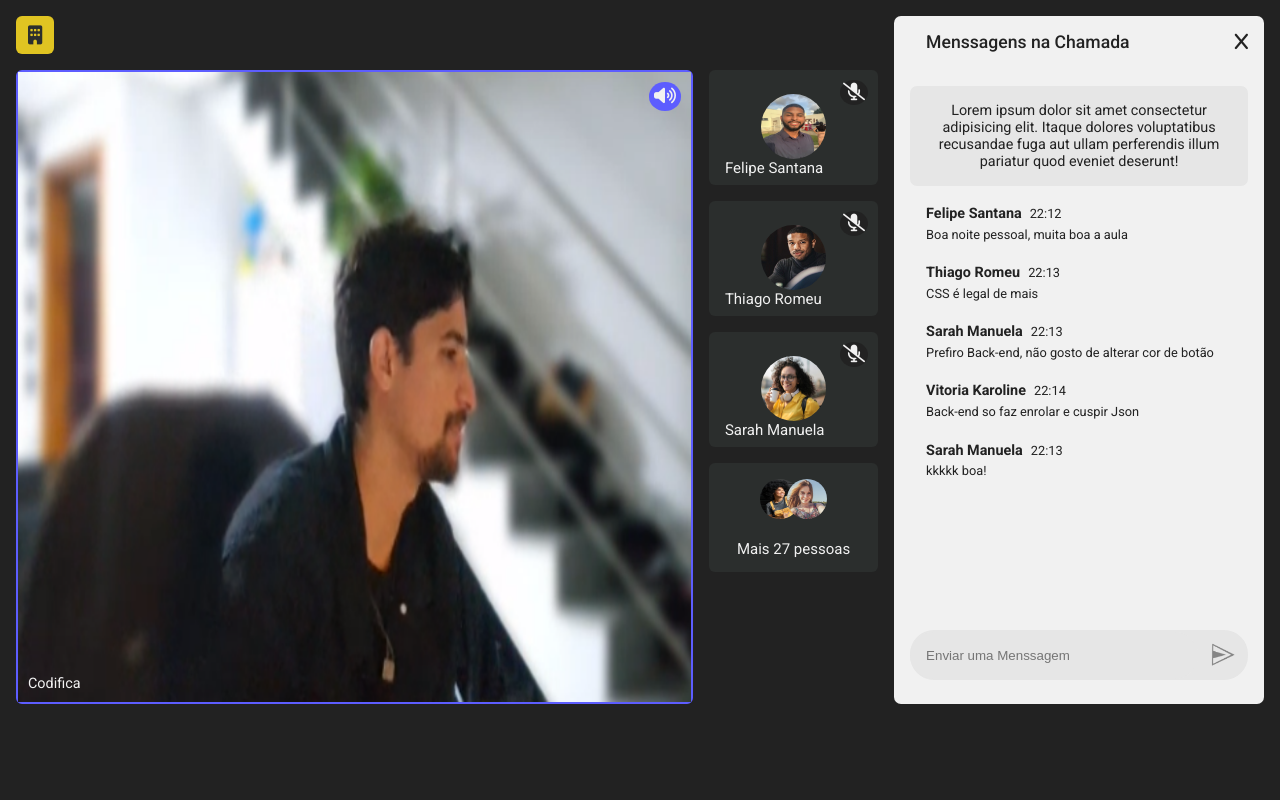
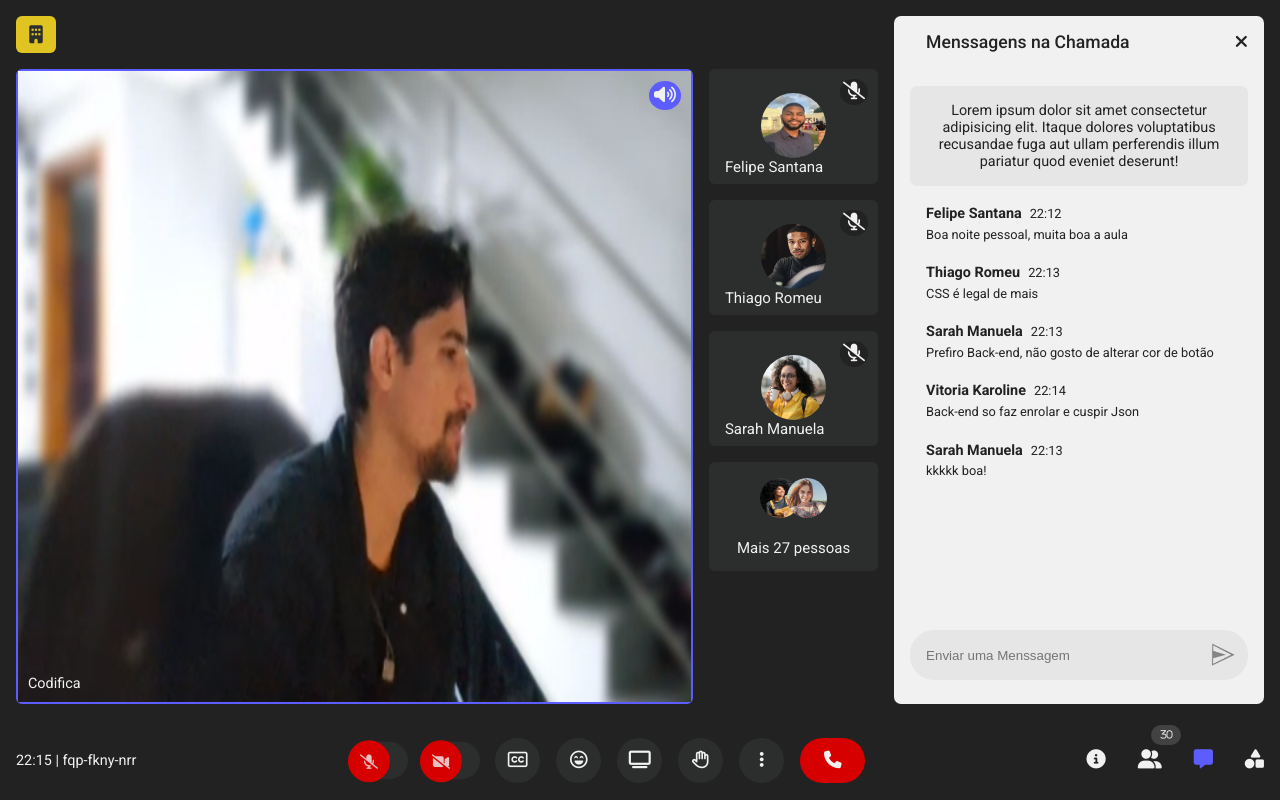
Before and after one commit to felipesantana012/replicando-front-google-meet, a plain HTML site: page index.html in a window 1280 px wide. Drawn offline with Linux system fonts and the light colour scheme.

Commit message:
finalizado html e css rodape

```diff
--- a/index.html
+++ b/index.html
@@ -69,7 +69,7 @@
 
             <div class="chat__titulo">
                 <h2>Menssagens na Chamada</h2>
-                <i class="fa-solid fa-x"></i>
+                <i class="fa-solid fa-xmark"></i>
             </div>
 
             <div class="chat__card-informacao">
@@ -130,6 +130,107 @@
 
     </div>
 
+    <div class="rodape">
+
+        <div class="rodape__hora-codigo">
+            <p>22:15 <span>|</span> fqp-fkny-nrr</p>
+        </div>
+
+        <ul class="rodape__botoes-transmissao">
+            <li class="rodape__botoes-transmissao-item">
+
+                <div class="btns-microfone-camera">
+
+                <div class="btn-microfone">
+                    <input type="checkbox" class="checkbox" id="ativar-microfone" />
+                    <label class="label" for="ativar-microfone">
+                    <i class="fa-solid fa-chevron-up"></i>
+                    <div class="ball">
+                        <i class="fa-solid fa-microphone-slash"></i>
+                    </div>
+                </label>
+                </div>
+
+                <div class="btn-camera">
+                    <input type="checkbox" class="checkbox" id="ativar-camera" />
+                    <label class="label" for="ativar-camera">
+                        <i class="fa-solid fa-chevron-up"></i>
+                        <div class="ball">
+                            <i class="fa-solid fa-video-slash"></i>
+                        </div>
+                    </label>
+                </div>
+
+            </div>
+            </li>
+
+
+
+            <li class="rodape__botoes-transmissao-item">
+                <div class="botoes-transmissao-item-icone">
+                    <i class="fa-regular fa-closed-captioning"></i>
+                </div>
+            </li>
+
+            <li class="rodape__botoes-transmissao-item">
+                <div class="botoes-transmissao-item-icone">
+                    <i class="fa-regular fa-face-laugh-beam"></i>
+                </div>
+            </li>
+
+            <li class="rodape__botoes-transmissao-item">
+                <div class="botoes-transmissao-item-icone">
+                    <i class="fa-solid fa-tv"></i>
+                </div>
+            </li>
+
+            <li class="rodape__botoes-transmissao-item">
+                <div class="botoes-transmissao-item-icone">
+                    <i class="fa-regular fa-hand"></i>
+                </div>
+            </li>
+
+            <li class="rodape__botoes-transmissao-item">
+                <div class="botoes-transmissao-item-icone">
+                    <i class="fa-solid fa-ellipsis-vertical"></i>
+                </div>
+            </li>
+
+            <li class="rodape__botoes-transmissao-item">
+                <div class="botoes-transmissao-item-icone">
+                    <i class="fa-solid fa-phone"></i>
+                </div>
+            </li>
+
+
+        </ul>
+
+        <ul class="rodape__botoes-chat">
+            <li class="rodape__botoes-chat-item">
+                <i class="fa-solid fa-circle-info"></i>
+            </li>
+
+            <li class="rodape__botoes-chat-item">
+                <i class="fa-solid fa-user-group">
+                    <div class="rodape__botoes-chat-notificacao-user">
+                        <p>30</p>
+                    </div>
+                </i>
+
+            </li>
+
+            <li class="rodape__botoes-chat-item">
+                <i class="fa-solid fa-message"></i>
+            </li>
+
+            <li class="rodape__botoes-chat-item">
+                <i class="fa-solid fa-shapes"></i>
+            </li>
+
+
+        </ul>
+
+    </div>
 
 
 </body>
--- a/src/styles/index.css
+++ b/src/styles/index.css
@@ -15,7 +15,6 @@ body{
 }
 
 .container{
-    width: 100%;
     height: 90%;
     display: flex;
     flex-direction: row;
@@ -32,4 +31,5 @@ body{
     display: flex;
     flex-direction: row;
     justify-content: space-between;
+    align-items: center;
 }
--- a/src/styles/section-rodape.css
+++ b/src/styles/section-rodape.css
@@ -0,0 +1,121 @@
+
+.rodape__botoes-transmissao{
+    display: flex;
+    gap: 1rem;
+}
+
+  .rodape__botoes-transmissao-item{
+    display: flex;
+    align-items: center;
+
+  }
+
+  .botoes-transmissao-item-icone{
+    background-color: var(--cor-cinza-claro);
+    width: 45px;
+    height: 45px;
+    border-radius: 50%;
+    display: flex;
+    align-items: center;
+    justify-content: center;
+  }
+
+  .rodape__botoes-transmissao-item:last-child .botoes-transmissao-item-icone{
+    background-color: var(--cor-vermelho);
+    width: 65px;
+    border-radius: 45px;
+}
+
+  .btns-microfone-camera{
+    display: flex;
+    gap: 2rem;
+    padding-right: 0.6rem;
+  }
+
+
+  /* STYLE DOS BUTOES DA CAMERA E MICROFONE */
+.checkbox {
+    opacity: 0;
+    position: absolute;
+  }
+
+  .label {
+    background-color: var(--cor-cinza-claro);
+    border-radius: 50px;
+    cursor: pointer;
+    display: flex;
+    justify-content: space-between;
+    align-items: center;
+    padding: 0px 3px;
+    position: relative;
+    height: 25px;
+    width: 40px;
+    transform: scale(1.5);
+
+  }
+
+  .label i{
+    font-size: 0.5rem;
+    color: var(--cor-cinza-mt-claro);
+    position: absolute;
+    opacity: 0.8;
+    left: 5px;
+  }
+
+
+  .label .ball {
+    background-color: var(--cor-vermelho);
+    border-radius: 50%;
+    position: absolute;
+    left: 1px;
+    height: 28px;
+    width: 28px;
+    transform: translateX(-1px);
+    transition: transform 0.5s ease;
+  }
+
+  .ball i{
+    font-size: 0.6rem;
+    position: absolute;
+    left: 8px;
+    bottom: 8px;
+    color: var(--cor-branco);
+  }
+
+  .checkbox:checked + .label .ball {
+    transform: translateX(15px);
+  }
+
+  /* ICONES DO CHAT */
+
+  .rodape__botoes-chat{
+    display: flex;
+    gap: 2rem;
+    align-items: center;
+    position: relative;
+  }
+
+
+  .rodape__botoes-chat-item i{
+    font-size: 1.2rem;
+  }
+
+  .rodape__botoes-chat-item:nth-of-type(3) {
+    color: var(--cor-azul);
+}
+
+.rodape__botoes-chat-notificacao-user{
+    position: absolute;
+    left: 65px;
+    padding: 5px;
+    top: -25px;
+    background-color: rgb(66, 66, 66);
+    border-radius: 15px;
+    width: 30px;
+    text-align: center;
+}
+
+.rodape__botoes-chat-notificacao-user p{
+    font-size: 0.6rem;
+    font-weight: 300;
+}
--- a/src/styles/section-trasnmissao.css
+++ b/src/styles/section-trasnmissao.css
@@ -1,7 +1,6 @@
 .container__transmissao{
     display: flex;
     flex-direction: column;
-    justify-content: space-between;
     gap: 1rem;
     width: 70%;
 }
@@ -10,16 +9,15 @@
     background-color: var(--cor-amarelo);
     color: var(--cor-cinza-claro);
     border-radius: 6px;
-    width: 38px;
-    height: 38px;
+    width: 40px;
+    padding: 0.6em;
     display: flex;
     align-items: center;
     justify-content: center;
-    padding: 1rem;
 }
 
 .icone__amarelo i{
-    font-size: 19px;
+    font-size: 18px;
 }
 
 .transmissao__cards{
```
Lines whose indentation alone changed are shown as unchanged.
